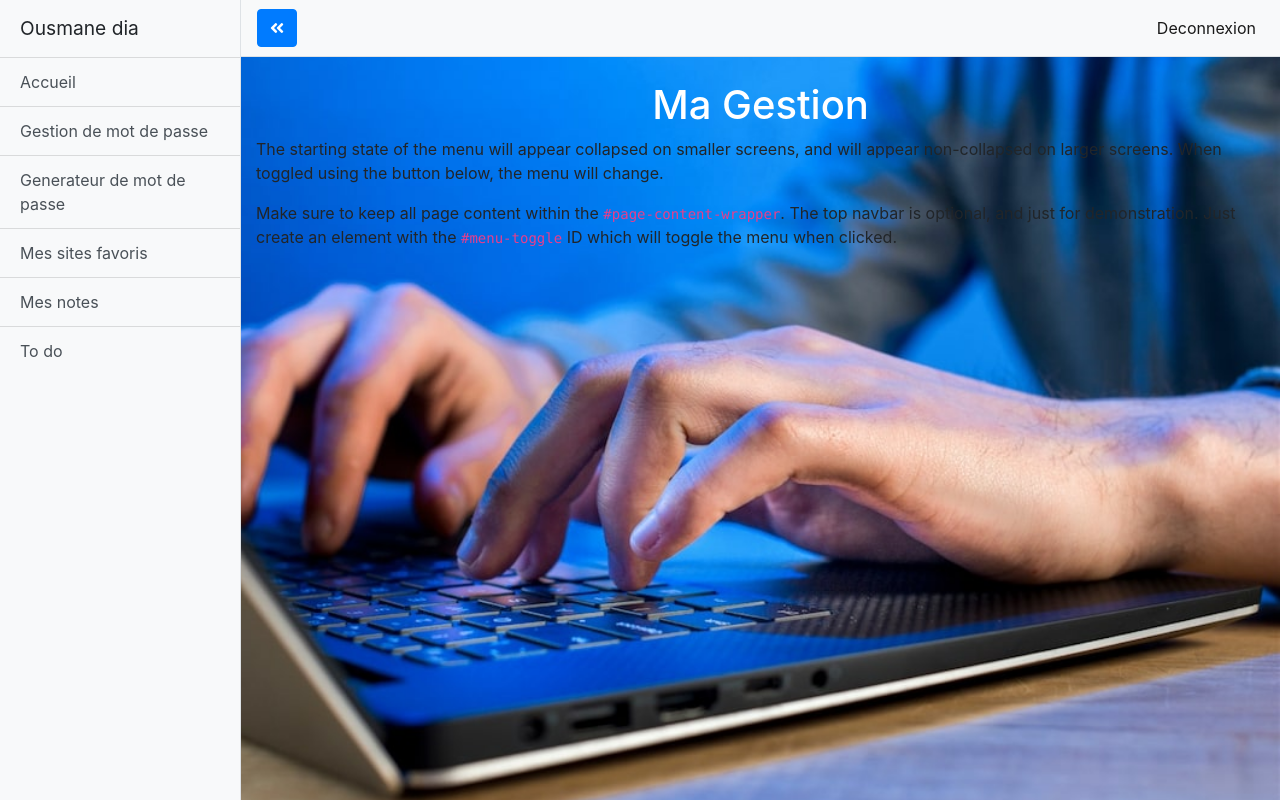
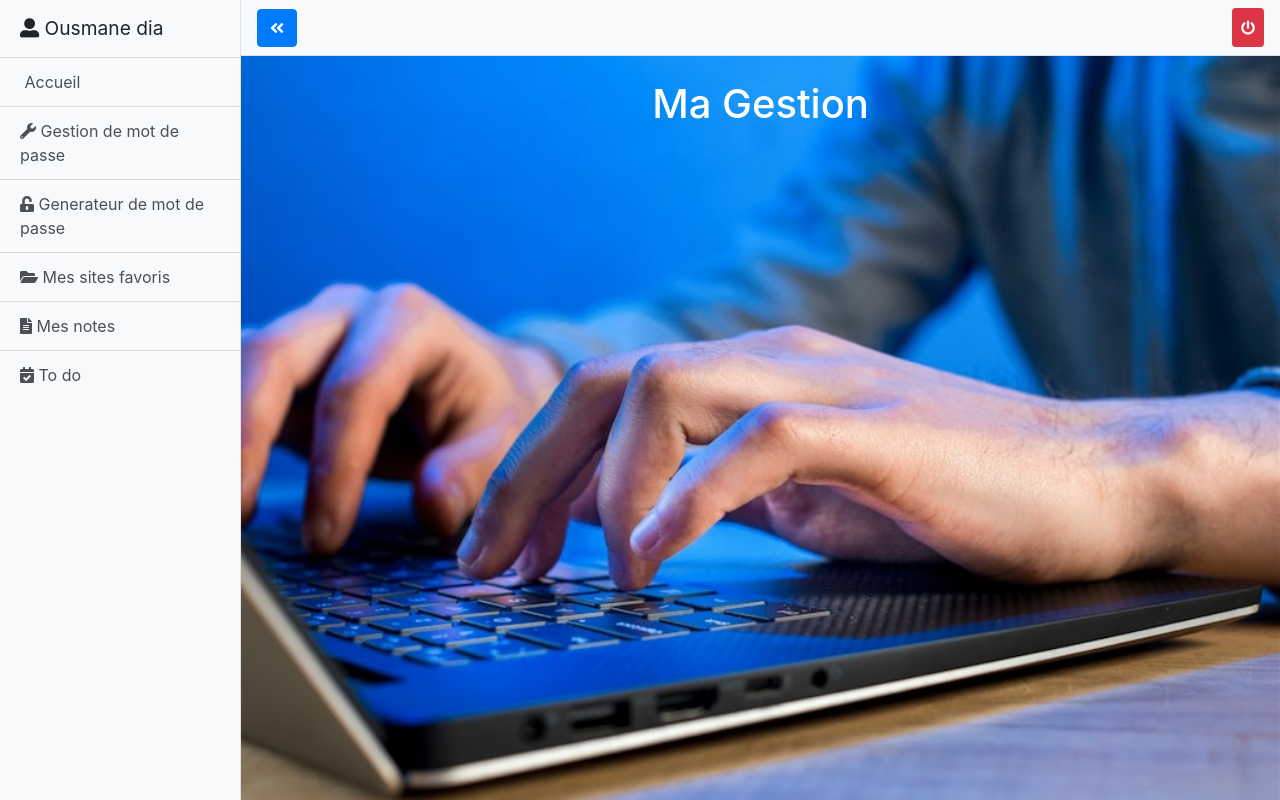
Before and after one commit to dia-ousmane19/mg, a Symfony app: template templates/mon_compte/index.html.twig in a window 1280 px wide. Run offline with Twig, Linux system fonts and the light colour scheme; the template is opened without the code that fills it, so the values that code supplies are empty; some libraries are stand-ins or nearby versions.

Commit message:
add icon

```diff
--- a/templates/mon_compte/index.html.twig
+++ b/templates/mon_compte/index.html.twig
@@ -10,14 +10,14 @@
 
   <!-- Sidebar -->
   <div class="bg-light border-right" id="sidebar-wrapper">
-    <div class="sidebar-heading">Ousmane dia</div>
+    <div class="sidebar-heading"><i class="fas fa-user-alt"></i>  Ousmane dia</div>
     <div class="list-group list-group-flush">
-      <a href="#" class="list-group-item list-group-item-action bg-light">Accueil</a>
-      <a href="#" class="list-group-item list-group-item-action bg-light">Gestion de mot de passe</a>
-      <a href="#" class="list-group-item list-group-item-action bg-light">Generateur de mot de passe</a>
-      <a href="#" class="list-group-item list-group-item-action bg-light">Mes sites favoris</a>
-      <a href="#" class="list-group-item list-group-item-action bg-light">Mes notes</a>
-      <a href="#" class="list-group-item list-group-item-action bg-light">To do</a>
+      <a href="#" class="list-group-item list-group-item-action bg-light"> <i class="fas fa-house-user"></i> Accueil</a>
+      <a href="#" class="list-group-item list-group-item-action bg-light"> <i class="fas fa-wrench"></i> Gestion de mot de passe</a>
+      <a href="#" class="list-group-item list-group-item-action bg-light"> <i class="fas fa-unlock-alt"></i> Generateur de mot de passe</a>
+      <a href="#" class="list-group-item list-group-item-action bg-light"> <i class="fas fa-folder-open"></i> Mes sites favoris</a>
+      <a href="#" class="list-group-item list-group-item-action bg-light"> <i class="fas fa-file-alt"></i> Mes notes</a>
+      <a href="#" class="list-group-item list-group-item-action bg-light"><i class="fas fa-calendar-check"></i> To do</a>
     </div>
   </div>
   <!-- /#sidebar-wrapper -->
@@ -34,8 +34,8 @@
 
       <div class="collapse navbar-collapse" id="navbarSupportedContent">
         <ul class="navbar-nav ml-auto mt-2 mt-lg-0">
-          <li class="nav-item active">
-            <a class="nav-link" href="#">Deconnexion <span class="sr-only">(current)</span></a>
+          <li class="nav-item">
+            <a class="nav-link btn btn-sm btn-danger text-white " href="#"> <i class="fas fa-power-off"></i>  </a>
           </li>
 
         </ul>
@@ -44,8 +44,7 @@
 
     <div class="container-fluid">
       <h1 class="mt-4 text-center text-white">Ma Gestion</h1>
-      <p>The starting state of the menu will appear collapsed on smaller screens, and will appear non-collapsed on larger screens. When toggled using the button below, the menu will change.</p>
-      <p>Make sure to keep all page content within the <code>#page-content-wrapper</code>. The top navbar is optional, and just for demonstration. Just create an element with the <code>#menu-toggle</code> ID which will toggle the menu when clicked.</p>
+
     </div>
   </div>
   <!-- /#page-content-wrapper -->
```
